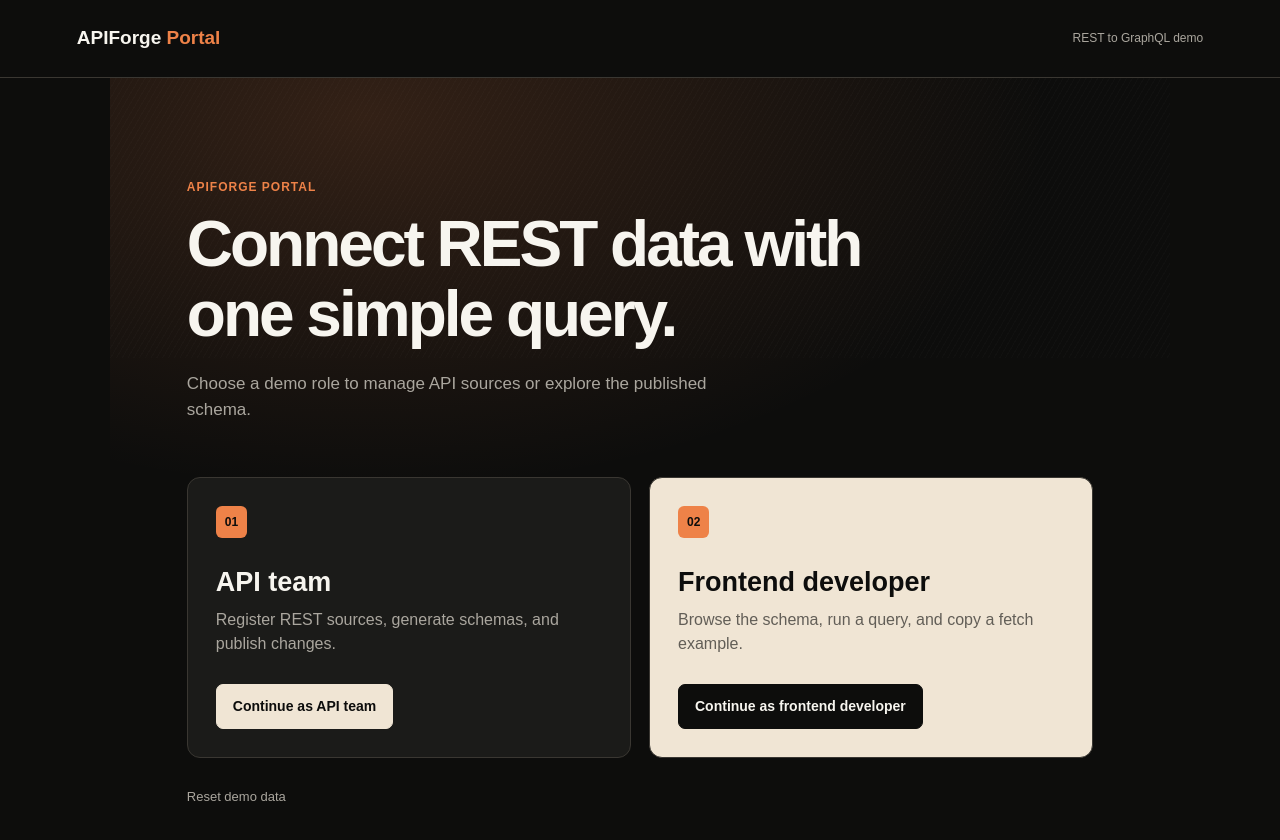
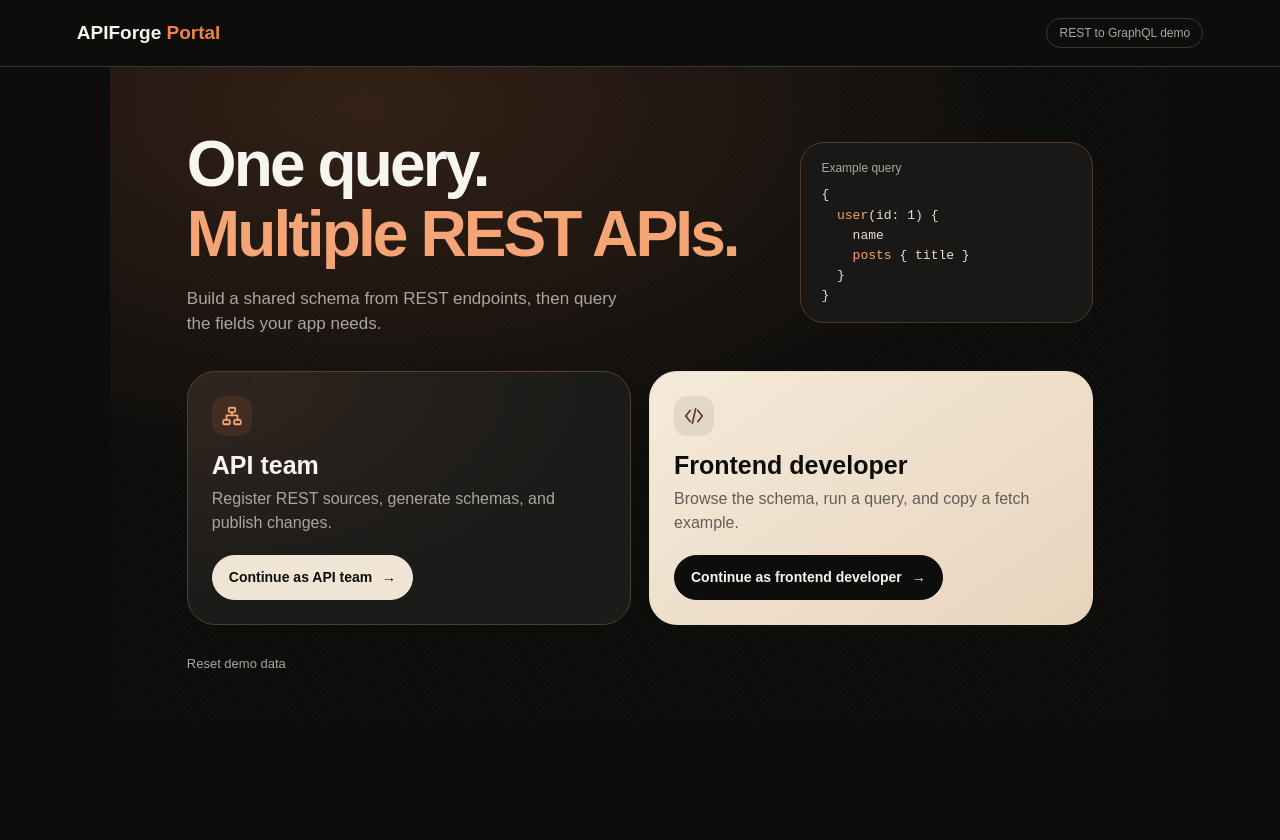
Before and after one commit to ROSHINI-CLOUD/APIForgeportal, a plain HTML site: page index.html in a window 1280 px wide. After the commit the page ends 800 px from the top, so only its background shows below. Drawn offline with Linux system fonts and the light colour scheme.

Commit message:
Refine landing hero and role cards

```diff
--- a/index.css
+++ b/index.css
@@ -164,7 +164,13 @@ textarea:focus {
     border-bottom: 1px solid var(--border);
     display: flex;
     justify-content: space-between;
-    padding: 24px 6%;
+    padding: 18px 6%;
+}
+
+.simple-header .header-note {
+    border: 1px solid var(--border);
+    border-radius: 999px;
+    padding: 5px 12px;
 }
 
 /* Centers the login content and gives it comfortable space. */
@@ -172,75 +178,125 @@ textarea:focus {
     /* Warm light at the top with a faint texture underneath. */
     background:
         radial-gradient(ellipse at 24% 8%, #ee82482b, transparent 60%) top / 100% 480px no-repeat,
-        repeating-linear-gradient(120deg, #ffffff04 0 1px, transparent 1px 5px) top / 100% 280px no-repeat;
+        repeating-linear-gradient(120deg, #ffffff03 0 1px, transparent 1px 5px);
     margin: auto;
     max-width: 1060px;
-    padding: 100px 6% 120px;
+    padding: 62px 6% 48px;
 }
 
-/* Limits the login heading width for easy reading. */
+/* Keeps the example beside the introduction when there is room. */
 .login-intro {
-    max-width: 700px;
+    align-items: center;
+    display: grid;
+    gap: 28px;
+    grid-template-columns: minmax(0, 2fr) minmax(0, 1fr);
 }
 
 /* Styles the main login heading. */
 .login-intro h1 {
-    font-size: 64px;
-    letter-spacing: -3px;
-    margin-bottom: 22px;
+    font-size: clamp(36px, 5.7vw, 64px);
+    letter-spacing: -0.045em;
+    margin-bottom: 16px;
+}
+
+.login-intro h1 span {
+    color: #f4a475;
 }
 
 /* Styles the login description. */
-.login-intro > p:last-child {
+.login-intro p {
     color: var(--muted);
     font-size: 17px;
-    max-width: 560px;
+    max-width: 440px;
+}
+
+.hero-example {
+    background: #1a1816;
+    border: 1px solid #51392b;
+    border-radius: 24px;
+    min-width: 0;
+    padding: 16px 20px;
+}
+
+.hero-example figcaption {
+    color: var(--muted);
+    font-size: 12px;
+    margin-bottom: 8px;
+}
+
+.hero-example pre {
+    background: none;
+    border: 0;
+    font-size: 13px;
+    padding: 0;
+    white-space: pre;
+}
+
+.hero-example code span {
+    color: #f4a475;
 }
 
 /* Places the role cards next to each other. */
 .role-cards {
     display: flex;
     gap: 18px;
-    margin-top: 55px;
+    margin-top: 34px;
 }
 
 /* Styles each role card. */
 .role-card {
-    background: var(--surface);
-    border: 1px solid var(--border);
-    border-radius: 13px;
-    padding: 28px;
-    width: 50%;
+    background: radial-gradient(ellipse at top left, #ee82481c, transparent 65%), var(--surface);
+    border: 1px solid #543d31;
+    border-radius: 28px;
+    display: flex;
+    flex: 1;
+    flex-direction: column;
+    min-width: 0;
+    padding: 24px;
 }
 
 /* Shows the light card variation for the second role. */
 .light-card {
-    background: var(--surface-light);
+    background: linear-gradient(145deg, #f5eada, #e8d4bd);
+    border-color: #f0ddc8;
     color: var(--background);
 }
 
-/* Styles the small number on a role card. */
-.card-number {
-    background: var(--orange);
-    border-radius: 6px;
-    color: var(--background);
-    display: inline-block;
-    font-size: 12px;
-    font-weight: bold;
-    padding: 7px 9px;
+.role-icon {
+    background: #ee82481a;
+    border-radius: 13px;
+    color: #f4a475;
+    height: 40px;
+    padding: 9px;
+    width: 40px;
+}
+
+.light-card .role-icon {
+    background: #0d0d0c12;
+    color: #633b25;
 }
 
 /* Styles each role title. */
 .role-card h2 {
-    font-size: 27px;
-    margin: 30px 0 10px;
+    font-size: 25px;
+    margin: 16px 0 8px;
 }
 
 /* Styles each role description. */
 .role-card p {
     color: var(--muted);
-    margin-bottom: 28px;
-    min-height: 48px;
+    margin-bottom: 20px;
+}
+
+.role-card .button {
+    align-self: flex-start;
+    border-radius: 999px;
+    margin-top: auto;
+    text-align: left;
+}
+
+.role-card .button span {
+    margin-left: 6px;
 }
 
 /* Makes description text readable on the light card. */
@@ -1174,10 +1230,17 @@ th {
         flex-direction: column;
     }
 
-    /* Makes the login heading fit a phone. */
-    .login-intro h1 {
-        font-size: 45px;
-        letter-spacing: -2px;
+    .login-main {
+        padding-top: 30px;
+    }
+
+    .login-intro {
+        gap: 18px;
+        grid-template-columns: minmax(0, 1fr);
+    }
+
+    .role-cards {
+        margin-top: 20px;
     }
 
     /* Stacks the role cards. */
--- a/index.html
+++ b/index.html
@@ -6,7 +6,7 @@
     <meta charset="UTF-8">
     <meta name="viewport" content="width=device-width, initial-scale=1.0">
     <title>APIForge Portal</title>
-    <link rel="stylesheet" href="index.css?v=10">
+    <link rel="stylesheet" href="index.css?v=11">
 </head>
 
 <body class="login-page" data-page="login">
@@ -20,27 +20,37 @@
     <main class="login-main">
         <!-- Short product introduction. -->
         <section class="login-intro">
-            <p class="page-label">APIForge Portal</p>
-            <h1>Connect REST data with one simple query.</h1>
-            <p>Choose a demo role to manage API sources or explore the published schema.</p>
+            <div>
+                <h1>One query.<br><span>Multiple REST APIs.</span></h1>
+                <p>Build a shared schema from REST endpoints, then query the fields your app needs.</p>
+            </div>
+            <figure class="hero-example">
+                <figcaption>Example query</figcaption>
+                <pre><code>{
+  <span>user</span>(id: 1) {
+    name
+    <span>posts</span> { title }
+  }
+}</code></pre>
+            </figure>
         </section>
 
         <!-- These two cards are the two users described in the PRD. -->
         <section class="role-cards" aria-label="Choose a demo role">
             <!-- API team role card. -->
             <article class="role-card">
-                <span class="card-number">01</span>
+                <svg class="role-icon" aria-hidden="true"><use href="nav-icons.svg#schema"></use></svg>
                 <h2>API team</h2>
                 <p>Register REST sources, generate schemas, and publish changes.</p>
-                <button class="button" type="button" data-role="api">Continue as API team</button>
+                <button class="button" type="button" data-role="api">Continue as API team <span aria-hidden="true">→</span></button>
             </article>
 
             <!-- Frontend developer role card. -->
             <article class="role-card light-card">
-                <span class="card-number">02</span>
+                <svg class="role-icon" aria-hidden="true"><use href="nav-icons.svg#playground"></use></svg>
                 <h2>Frontend developer</h2>
                 <p>Browse the schema, run a query, and copy a fetch example.</p>
-                <button class="button dark-button" type="button" data-role="frontend">Continue as frontend developer</button>
+                <button class="button dark-button" type="button" data-role="frontend">Continue as frontend developer <span aria-hidden="true">→</span></button>
             </article>
         </section>
 
```
